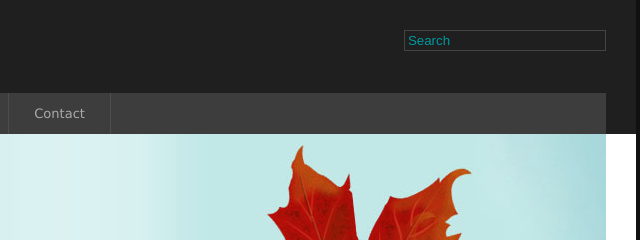
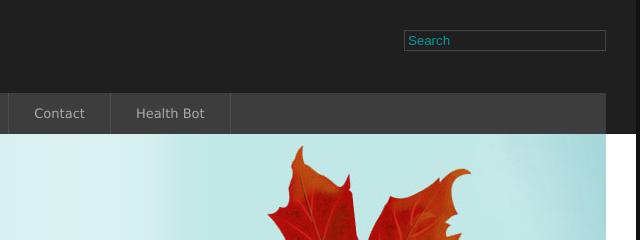
Before and after one commit to sqsuhan/Red-Leaf, a plain HTML site: page contact.html in a window 1280 px wide. Shown: the top 240 px of the page, 534-1174 px from the left. Drawn offline with Linux system fonts and the light colour scheme.

Commit message:
Update contact.html

```diff
--- a/contact.html
+++ b/contact.html
@@ -27,6 +27,7 @@
             <li><a href="#">Services</a></li>
             <li><a href="#">Our Works</a></li>
             <li><a href="contact.html">Contact</a></li>
+            <li><a href="bot.html">Health Bot</a></li>
           </ul>
           <div class="clear"></div>
         </div>
```
